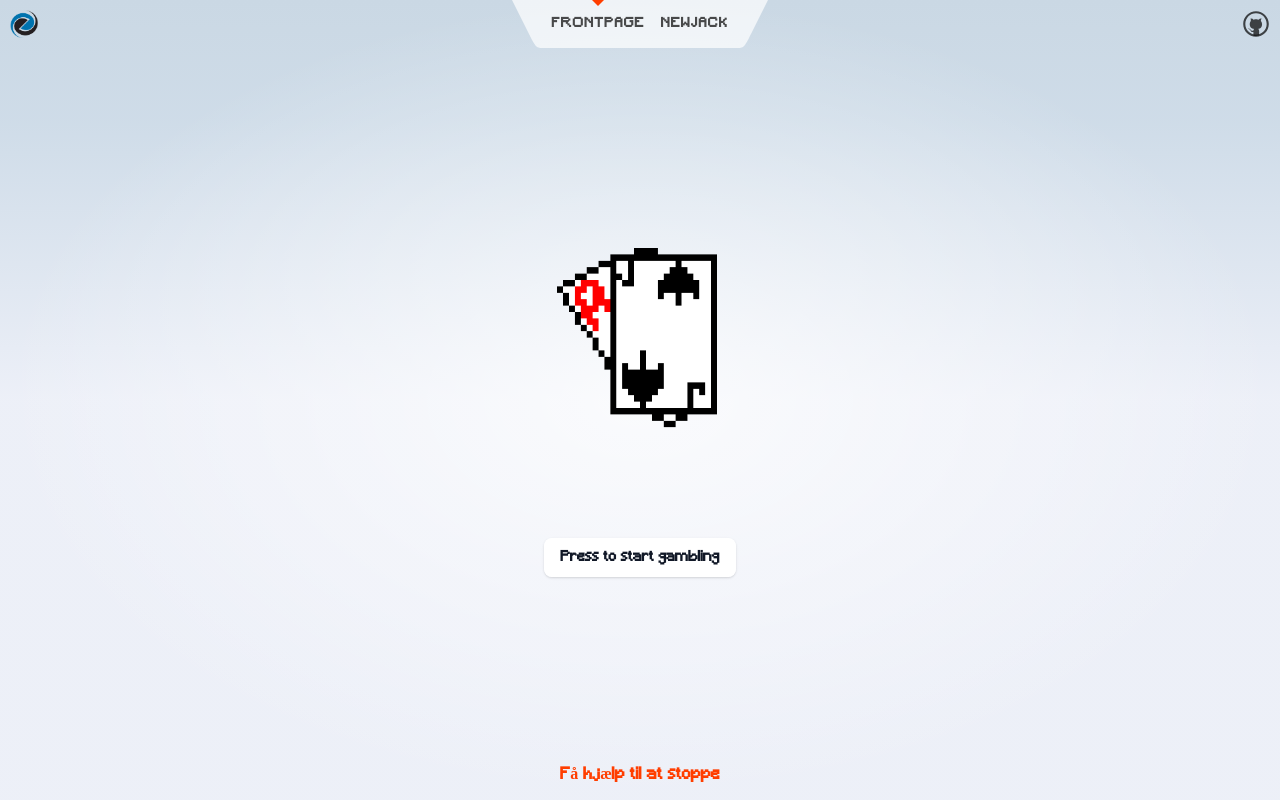
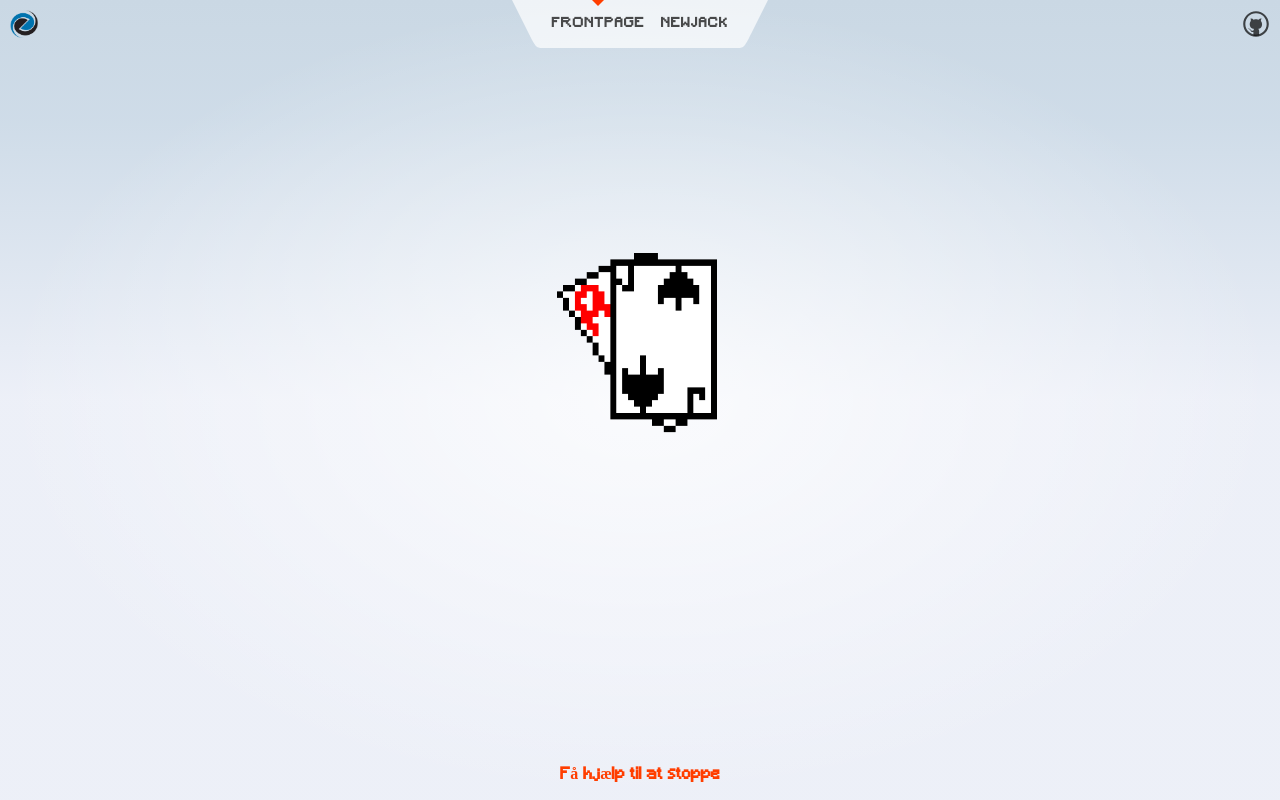
Before and after one commit to tobias-roy/NewJack, a SvelteKit app: page / in a window 1280 px wide. Built offline with nearby package versions, Linux system fonts and the light colour scheme.

Commit message:
Minor changes to the frontpage

```diff
--- a/src/components/Gamestart.svelte
+++ b/src/components/Gamestart.svelte
@@ -2,7 +2,6 @@
 </script>
 
 <div >
-	<a class="button-38" href="/newjack">Press to start gambling</a>
 </div>
 
 <style>
```
